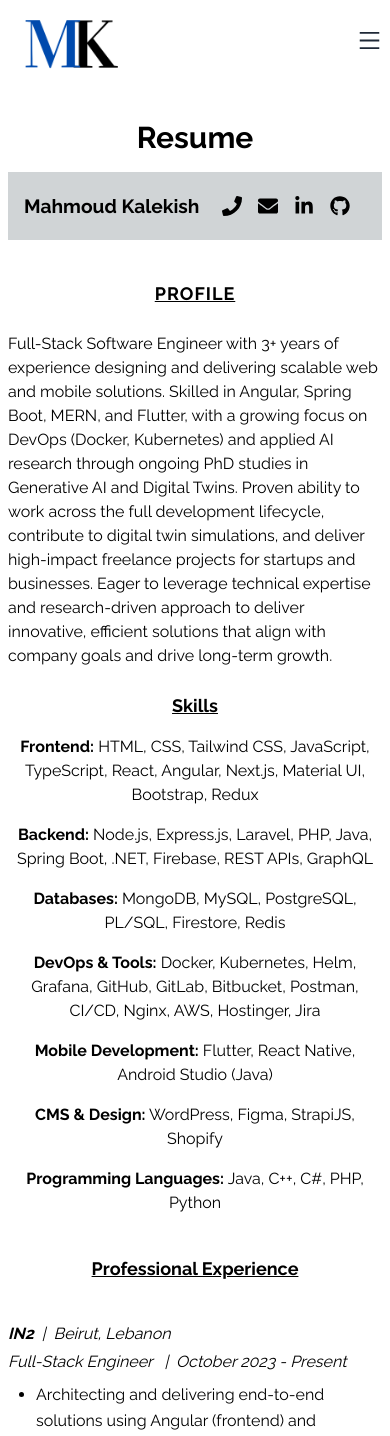
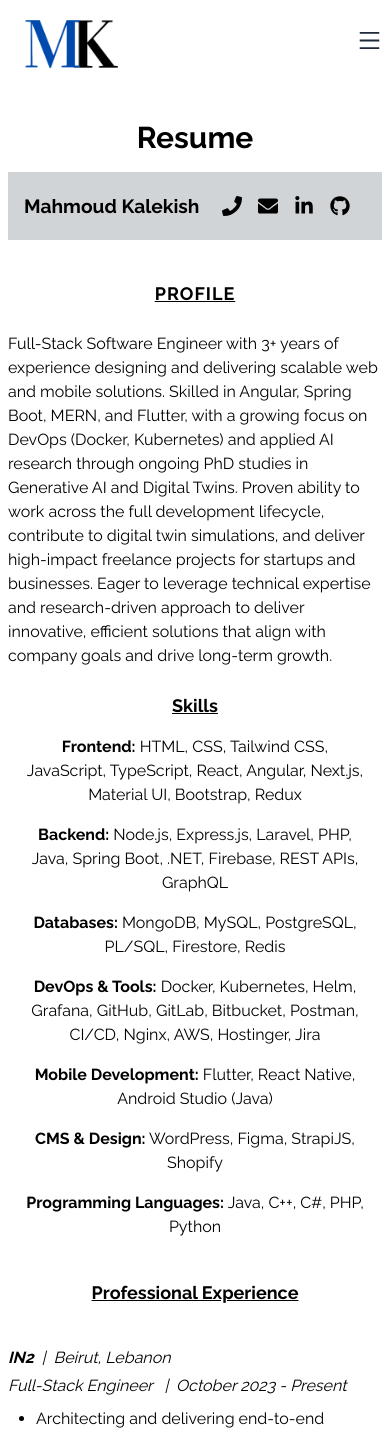
Before and after one commit to MahmoudKalekish/Portfolio, a Next.js app: page /resume in a window 390 px wide. Shown: the top 1436 px of the page. Built offline with nearby package versions, Linux system fonts and the light colour scheme.

Commit message:
fixing main page with resume

```diff
--- a/components/Main.jsx
+++ b/components/Main.jsx
@@ -7,9 +7,9 @@ import { HiOutlineChevronDoubleDown, HiOutlineChevronDoubleUp } from 'react-icon
 
 const Main = () => {
   return (
-    <section id='home' className='w-full h-screen text-center pt-36' aria-labelledby='hero-heading'>
-      <div className='max-w-[1240px] w-full h-full mx-auto p-2 flex justify-center items-center'>
-        <div>
+    <section id='home' className='w-full h-screen text-center pt-20 md:pt-36' aria-labelledby='hero-heading'>
+      <div className='max-w-[1240px] w-full h-full mx-auto p-2 flex justify-center md:items-center items-start'>
+        <div className='md:mt-16'>
           <p className='uppercase text-sm tracking-widest text-gray-600'>
             LET&#39;S BUILD SOMETHING TOGETHER
           </p>
@@ -63,7 +63,7 @@ const Main = () => {
           <a
     href='/Mahmoud-CV.pdf'
     download
-    className='mt-2 px-6 py-2 border border-[#5651e5] text-[#5651e5] font-medium rounded-md hover:bg-[#5651e5] hover:text-white transition duration-300'
+    className='inline-block mt-6 px-6 py-2 border border-[#5651e5] text-[#5651e5] font-medium rounded-md hover:bg-[#5651e5] hover:text-white transition duration-300'
   >
     Download Resume
   </a>
--- a/pages/resume.jsx
+++ b/pages/resume.jsx
@@ -129,13 +129,13 @@ const resume = () => {
           </p> */}
 
           <h5 className='text-center underline text-[18px] py-2'>Skills</h5>
-          <p className='py-2'><span className='font-bold'>Frontend:</span> HTML, CSS, Tailwind CSS, JavaScript, TypeScript, React, Angular, Next.js, Material UI, Bootstrap, Redux</p>
-          <p className='py-2'><span className='font-bold'>Backend:</span> Node.js, Express.js, Laravel, PHP, Java, Spring Boot, .NET, Firebase, REST APIs, GraphQL</p>
-          <p className='py-2'><span className='font-bold'>Databases:</span> MongoDB, MySQL, PostgreSQL, PL/SQL, Firestore, Redis</p>
-          <p className='py-2'><span className='font-bold'>DevOps & Tools:</span> Docker, Kubernetes, Helm, Grafana, GitHub, GitLab, Bitbucket, Postman, CI/CD, Nginx, AWS, Hostinger, Jira</p>
-          <p className='py-2'><span className='font-bold'>Mobile Development:</span> Flutter, React Native, Android Studio (Java)</p>
-          <p className='py-2'><span className='font-bold'>CMS & Design:</span> WordPress, Figma, StrapiJS, Shopify</p>
-          <p className='py-2'><span className='font-bold'>Programming Languages:</span> Java, C++, C#, PHP, Python</p>
+          <p className='py-2 px-4'><span className='font-bold'>Frontend:</span> HTML, CSS, Tailwind CSS, JavaScript, TypeScript, React, Angular, Next.js, Material UI, Bootstrap, Redux</p>
+          <p className='py-2 px-4'><span className='font-bold'>Backend:</span> Node.js, Express.js, Laravel, PHP, Java, Spring Boot, .NET, Firebase, REST APIs, GraphQL</p>
+          <p className='py-2 px-4'><span className='font-bold'>Databases:</span> MongoDB, MySQL, PostgreSQL, PL/SQL, Firestore, Redis</p>
+          <p className='py-2 px-4'><span className='font-bold'>DevOps & Tools:</span> Docker, Kubernetes, Helm, Grafana, GitHub, GitLab, Bitbucket, Postman, CI/CD, Nginx, AWS, Hostinger, Jira</p>
+          <p className='py-2 px-4'><span className='font-bold'>Mobile Development:</span> Flutter, React Native, Android Studio (Java)</p>
+          <p className='py-2 px-4'><span className='font-bold'>CMS & Design:</span> WordPress, Figma, StrapiJS, Shopify</p>
+          <p className='py-2 px-4'><span className='font-bold'>Programming Languages:</span> Java, C++, C#, PHP, Python</p>
 
         </div>
 
```
Also changed, not shown: 1 other file (tests, documents, lock files or other folders).
